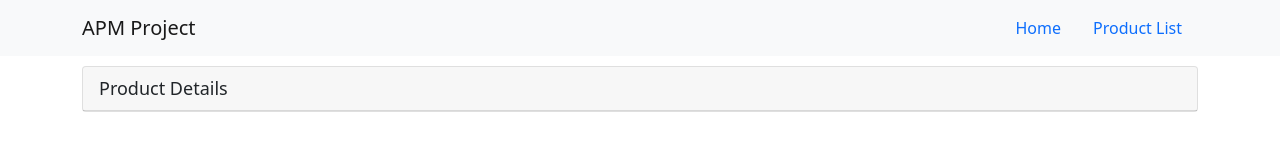
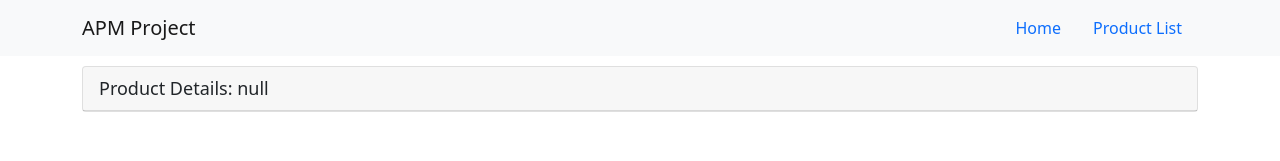
Before and after one commit to lutfiqaraman/APM, an Angular app: page /products/1 in a window 1280 px wide. Shown: the top 161 px of the page. Built offline with nearby package versions, Linux system fonts and the light colour scheme.

Commit message:
build the product detail

```diff
--- a/src/app/products/ProductDetails/product-detail.component.html
+++ b/src/app/products/ProductDetails/product-detail.component.html
@@ -1,5 +1,5 @@
 <div class="card">
   <div class="card-header">
-    {{ pageTitle }}
+    {{ pageTitle + ': ' + product?.productName }}
   </div>
 </div>
--- a/src/app/products/ProductDetails/product-detail.component.ts
+++ b/src/app/products/ProductDetails/product-detail.component.ts
@@ -1,5 +1,6 @@
 import { Component, OnInit } from '@angular/core';
 import {ActivatedRoute} from "@angular/router";
+import {IProduct} from "../Models/product";
 
 @Component({
   selector: 'app-product-detail',
@@ -8,6 +9,7 @@ import {ActivatedRoute} from "@angular/router";
 })
 export class ProductDetailComponent implements OnInit {
   pageTitle: string = 'Product Details';
+  product: IProduct | undefined;
 
   constructor(private route: ActivatedRoute) { }
 
```
